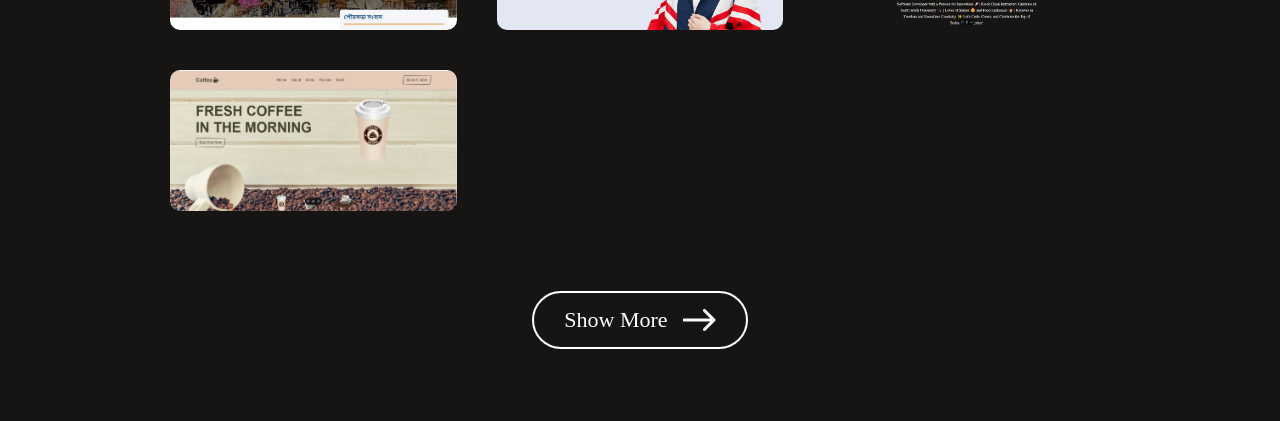
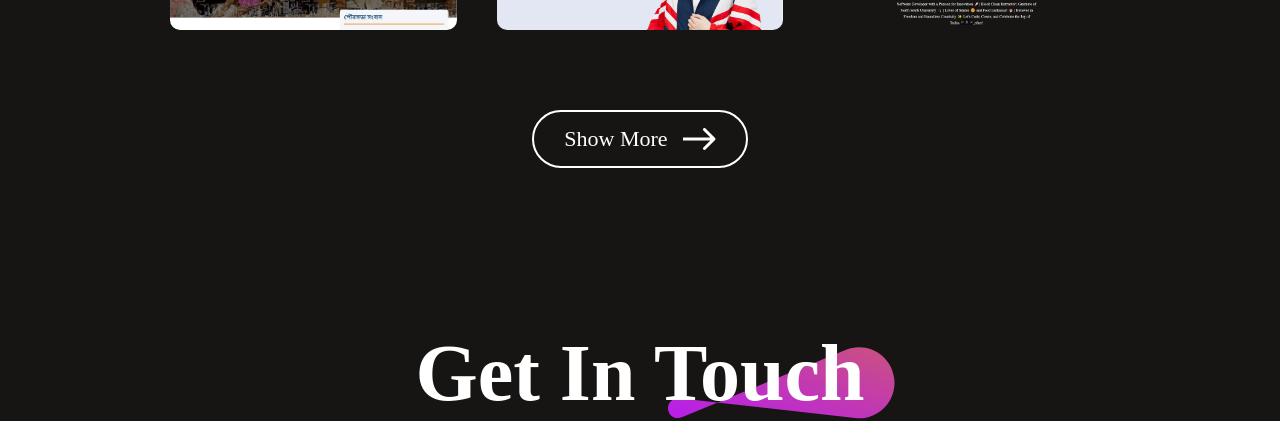
Before and after one commit to habibalamiyawid/portfolio-react, a React (Vite) app: page / in a window 1280 px wide. Shown: the part 3511-3932 px from the top of the page. Built offline with nearby package versions, Linux system fonts and the light colour scheme.

Commit message:
some update with my work

```diff
--- a/src/Components/MyWork/MyWork.jsx
+++ b/src/Components/MyWork/MyWork.jsx
@@ -1,10 +1,16 @@
-import React from 'react'
-import theme_pattern from '../../assets/theme_pattern.svg'
-import './MyWork.css'
-import mywork_data from '../../assets/mywork_data'
-import arrow_icon from '../../assets/arrow_icon.svg'
+import React, { useState } from 'react';
+import theme_pattern from '../../assets/theme_pattern.svg';
+import './MyWork.css';
+import mywork_data from '../../assets/mywork_data';
+import arrow_icon from '../../assets/arrow_icon.svg';
 
 const MyWork = () => {
+  const [expanded, setExpanded] = useState(false); // State to track if list is expanded
+
+  const handleToggle = () => {
+    setExpanded(!expanded); // Toggle the expanded state
+  };
+
   return (
     <div>
       <div id='work' className='mywork'>
@@ -14,22 +20,30 @@ const MyWork = () => {
         </div>
 
         <div className="mywork-container">
-               {mywork_data.map((work, index) => {
+          {mywork_data
+            .slice(0, expanded ? mywork_data.length : 6) // Show all or 6 items based on `expanded`
+            .map((work, index) => {
               return (
                 <a key={index} href={work.w_url} target="_blank" rel="noopener noreferrer">
                   <img src={work.w_img} alt={work.w_name} />
                 </a>
-                 )
+              );
             })}
         </div>
 
         <div className="mywork-showmore">
-              <p><a href="https://github.com/habibalamiyawid">Show More </a></p>
-              <img src={arrow_icon} alt="" />
+          <p onClick={handleToggle} style={{ cursor: 'pointer' }}>
+            {expanded ? 'Show Less' : 'Show More'} {/* Toggle button text */}
+          </p>
+          <img
+            src={arrow_icon}
+            alt=""
+            style={{ transform: expanded ? 'rotate(180deg)' : 'rotate(0deg)', transition: 'transform 0.3s ease' }}
+          />
         </div>
       </div>
     </div>
-  )
-}
+  );
+};
 
-export default MyWork
+export default MyWork;
--- a/src/assets/mywork_data.js
+++ b/src/assets/mywork_data.js
@@ -17,7 +17,7 @@ const mywork_data = [
         w_no: 2,
         w_name: "Web design",
         w_img: project2_img,
-        w_url: "https://bibi-russell-el6n.vercel.app/"
+        w_url: "http://bibi.smartcardgenerator.net/"
     },
     {
         w_no: 3,
```
Lines whose indentation alone changed are shown as unchanged.
